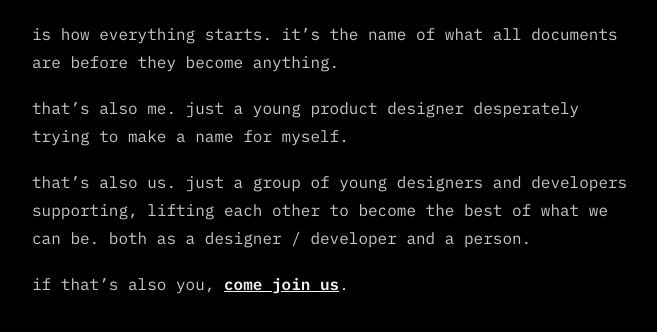
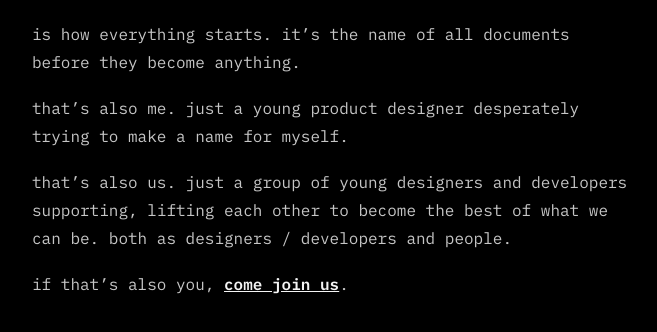
Before and after one commit to jayhxmo/untitled, a plain HTML site: page index.html in a window 1280 px wide. Shown: the part 212-544 px from the top of the page, without its empty margins (64-721 px from the left). Drawn offline with Linux system fonts and the light colour scheme; files that its build step writes are made by us from their sources; a web font is replaced by a local one.

Commit message:
Update index.html

```diff
--- a/index.html
+++ b/index.html
@@ -17,9 +17,9 @@
 <body>
     <div class="container">
         <h1>untitled</h1>
-        <p>is how everything starts. it’s the name of what all documents are before they become anything.</p>
+        <p>is how everything starts. it’s the name of all documents before they become anything.</p>
         <p>that’s also me. just a young product designer desperately trying to make a name for myself.</p>
-        <p>that’s also us. just a group of young designers and developers supporting, lifting each other to become the best of what we can be. both as a designer / developer and a person.</p>
+        <p>that’s also us. just a group of young designers and developers supporting, lifting each other to become the best of what we can be. both as designers / developers and people.</p>
         <p>if that’s also you, <a href="mailto:jay@jaymo.io?subject=Slack invite request for untitled">come join us</a>.</p>
     </div>
 </body>
```
